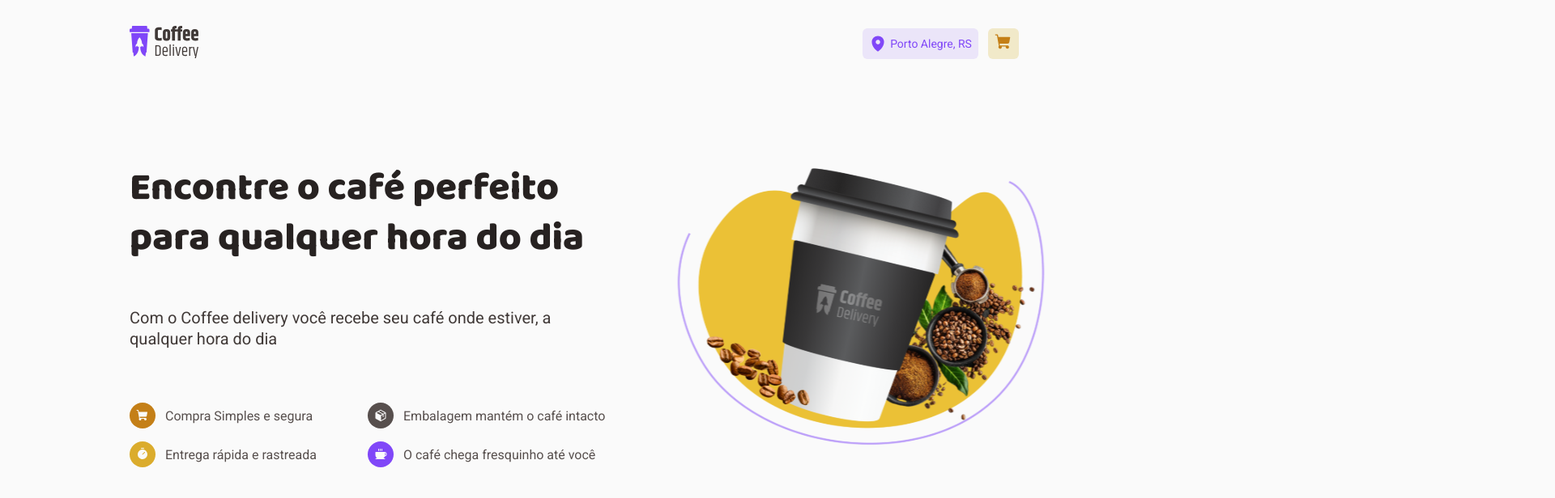
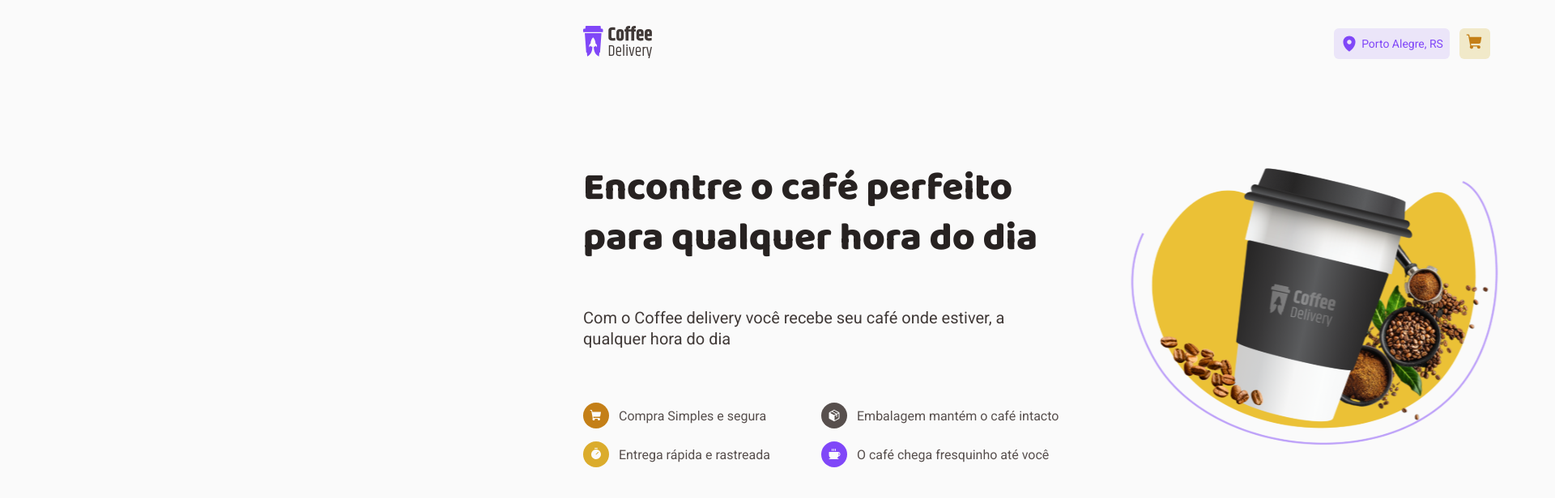
Before and after one commit to yurimarcolino/CoffeeApp, a React (Vite) app: page / in a window 1280 px wide. Shown: the top 616 px of the page at 81% size, 1920 px wide, since content can reach past the window. Built offline with nearby package versions, Linux system fonts and the light colour scheme.

Commit message:
refactor: default layout

```diff
--- a/src/layouts/DefaultLayout/styles.ts
+++ b/src/layouts/DefaultLayout/styles.ts
@@ -1,10 +1,11 @@
 import styled from 'styled-components'
 
 export const LayoutContainer = styled.div`
-  margin: 0 auto;
+  margin: 0 35rem;
   padding: 0 10rem;
-  max-width: 90rem;
-  max-height: 63.3125rem;
+
+  width: 1440px;
+  height: 100%;
 
   background: ${(props) => props.theme['gray-100']};
 
```
